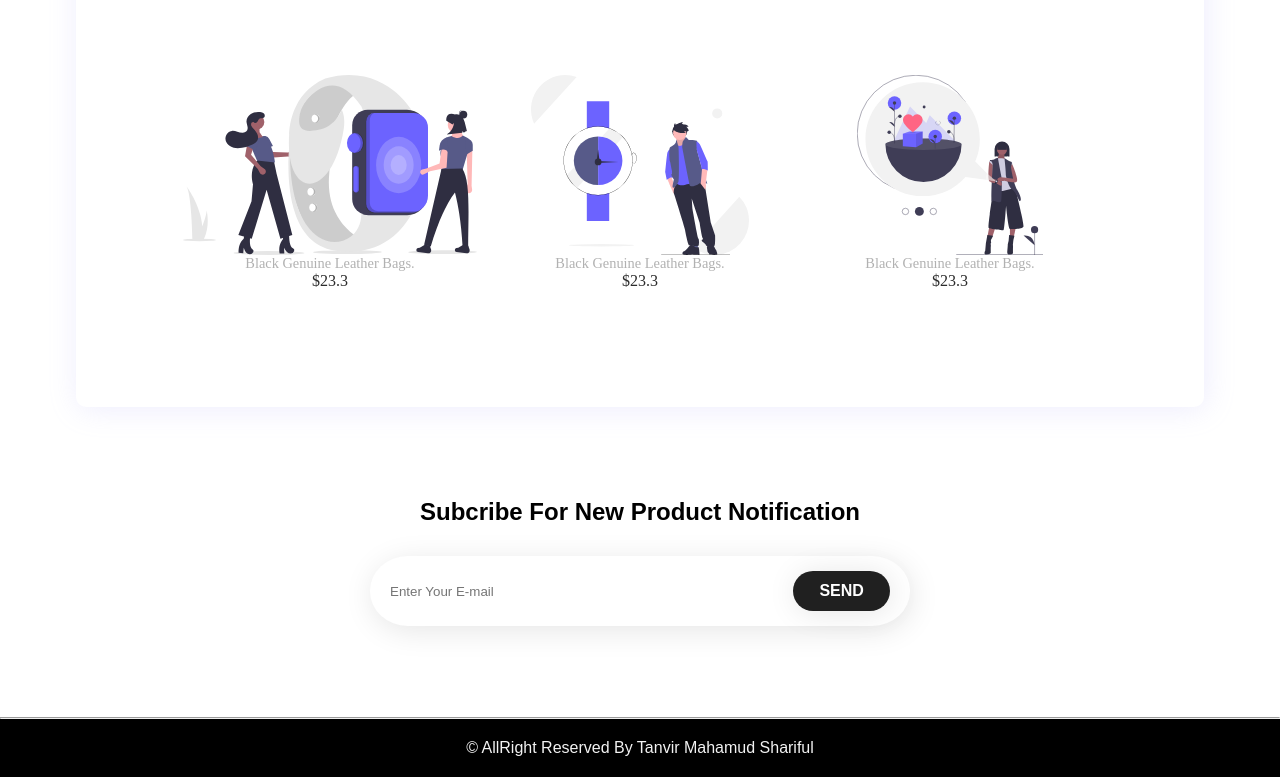
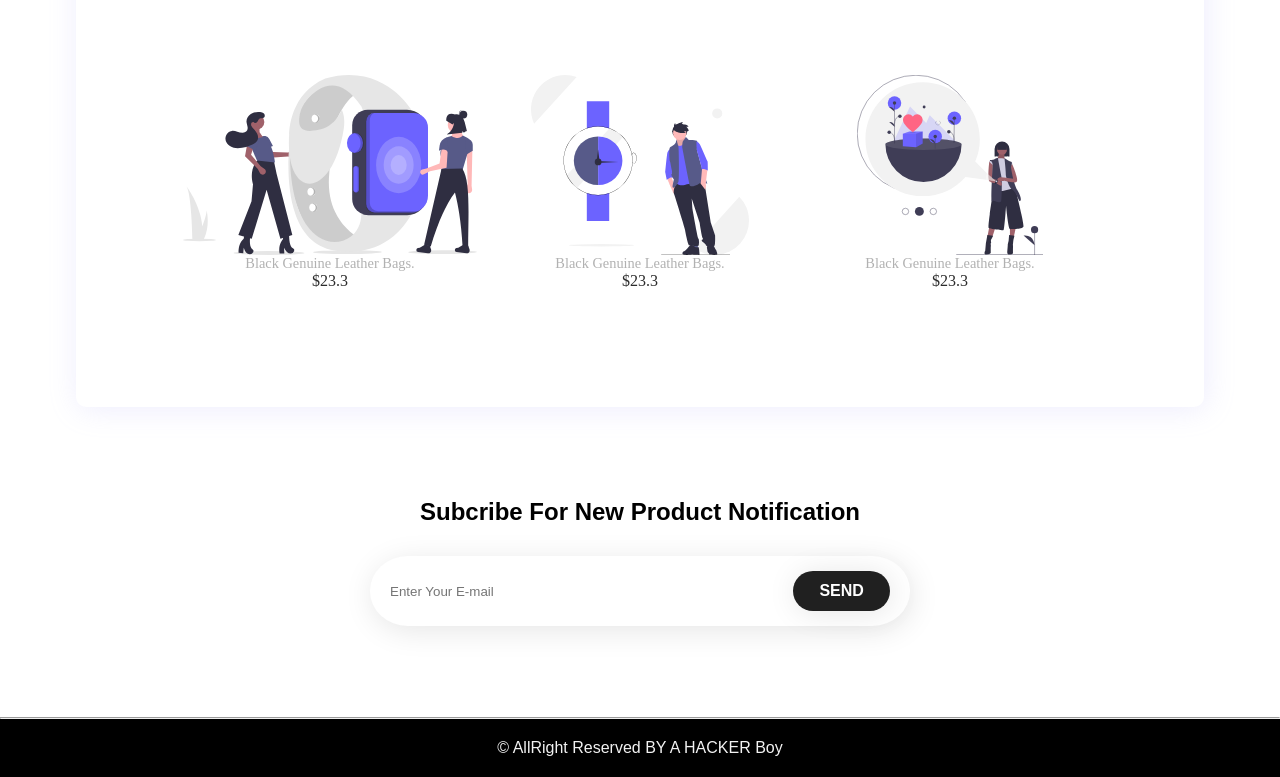
Before and after one commit to sharifulislam141/website, a plain HTML site: page index.html in a window 1280 px wide. Shown: the part 2581-3358 px from the top of the page. Drawn offline with Linux system fonts and the light colour scheme.

Commit message:
new branch

```diff
--- a/index.html
+++ b/index.html
@@ -171,7 +171,7 @@
 <hr>
 
 <footer>
-    <p>© AllRight Reserved By  Tanvir Mahamud Shariful</p>
+    <p>© AllRight Reserved BY A HACKER  Boy  </p>
 </footer>
 
 
```
